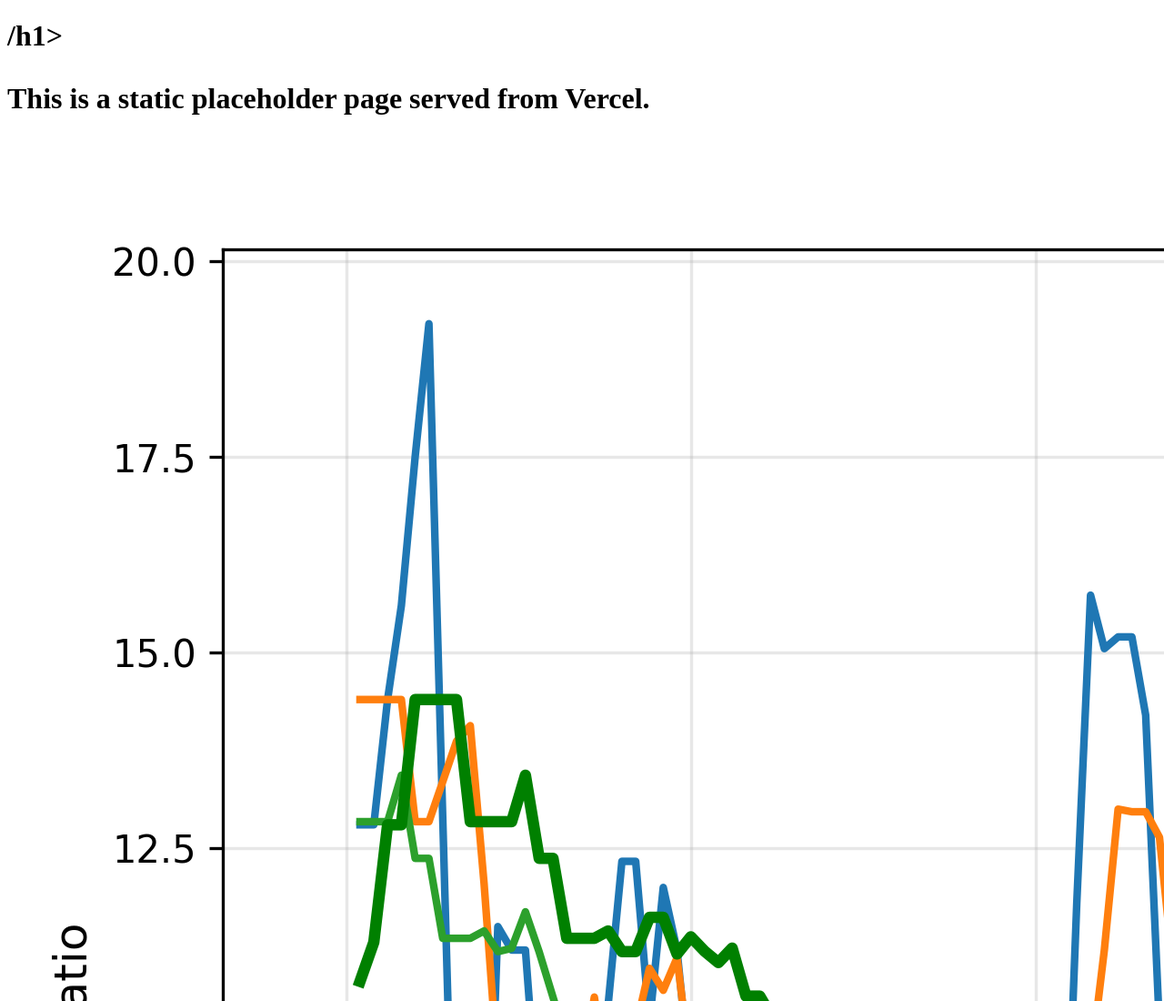
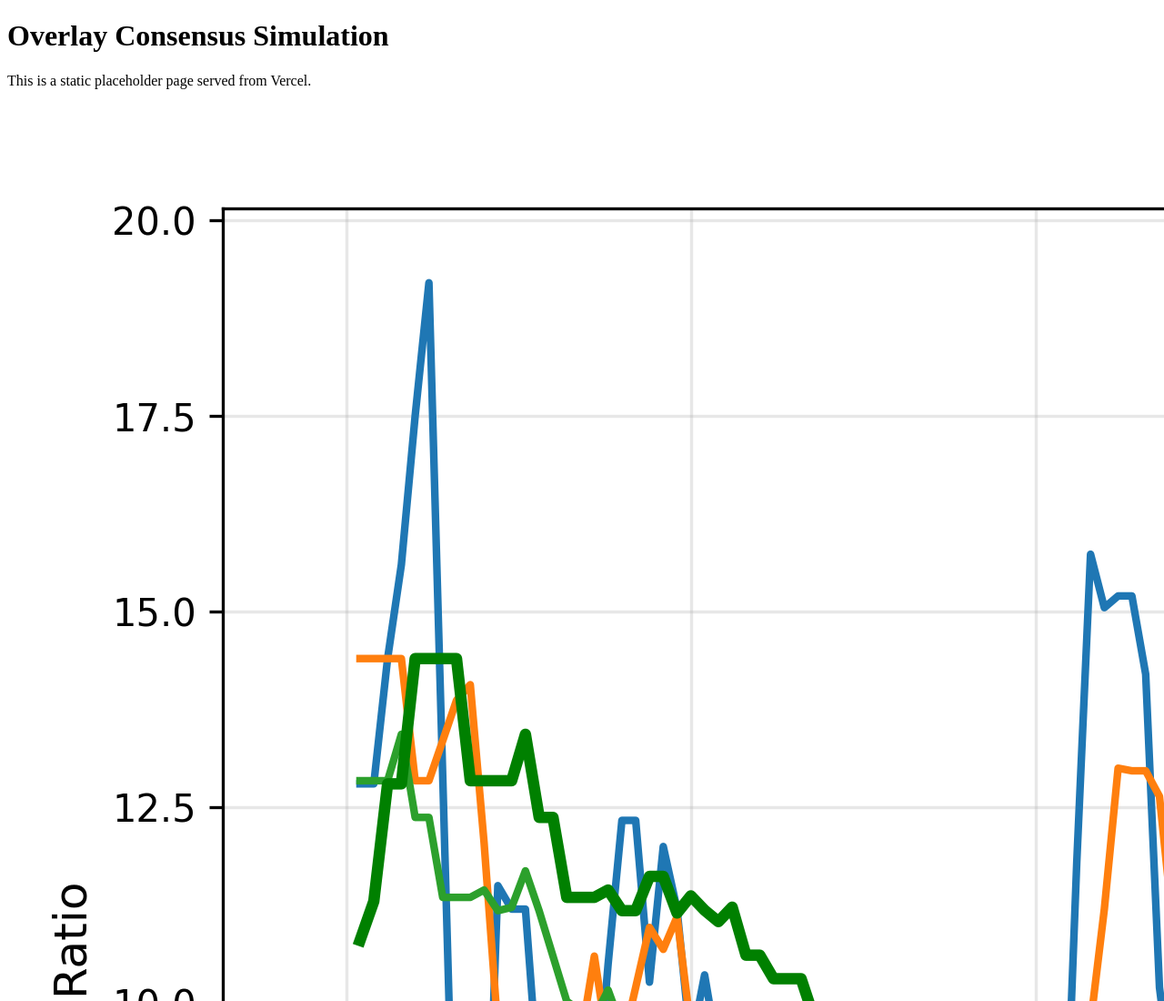
Before and after one commit to a1mora2788/overlay-consensus-sim, a website: page index.html in a window 1280 px wide. Shown: the top 1100 px of the page at 91% size. Drawn offline with Linux system fonts and the light colour scheme.

Commit message:
Update index.html

```diff
--- a/index.html
+++ b/index.html
@@ -5,7 +5,7 @@
     <title>Overlay Consensus Simulation</title>
   </head>
   <body>
-    <h1>/h1>
+    <h1>Overlay Consensus Simulation</h1>
     <p>This is a static placeholder page served from Vercel.</p>
     <img src="overlay_vs_pow.png" alt="Overlay vs PoW Energy Plot" />
   </body>
```
